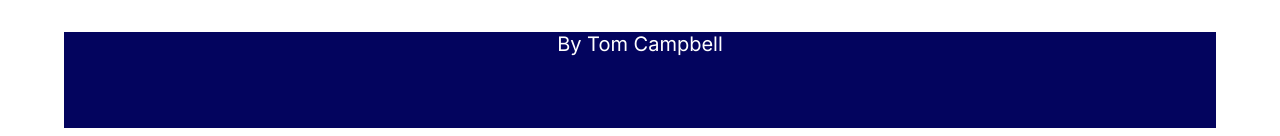
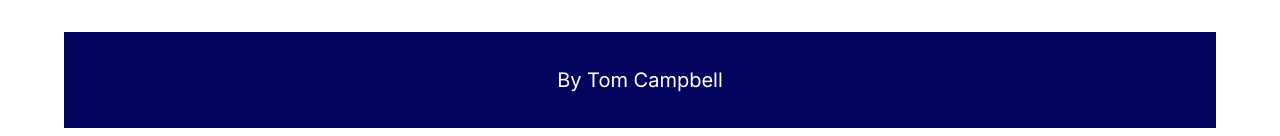
Before and after one commit to tomcampbell23/Des222, a plain HTML site: page index.html in a window 1280 px wide. Shown: the part 2239-2375 px from the top of the page. Drawn offline with Linux system fonts and the light colour scheme.

Commit message:
Update style.css

```diff
--- a/style.css
+++ b/style.css
@@ -59,6 +59,7 @@ variables are available to be used anywhere in our html document
     background-color: var(--colour1);
     font-size: 20px;
     text-align: center;
+    padding-top: 2.25rem;
 }
 
 #cardImage7 {
```
